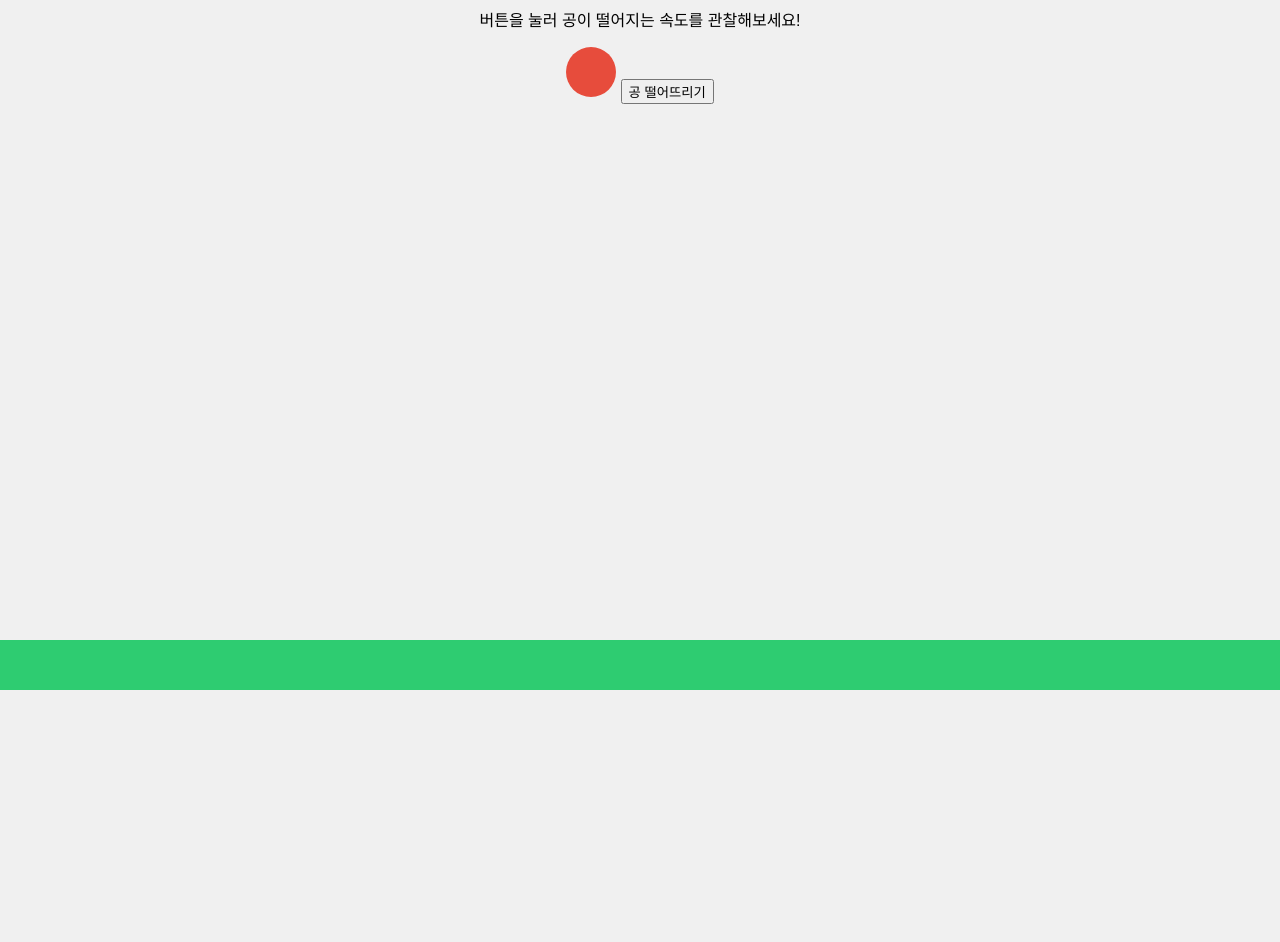
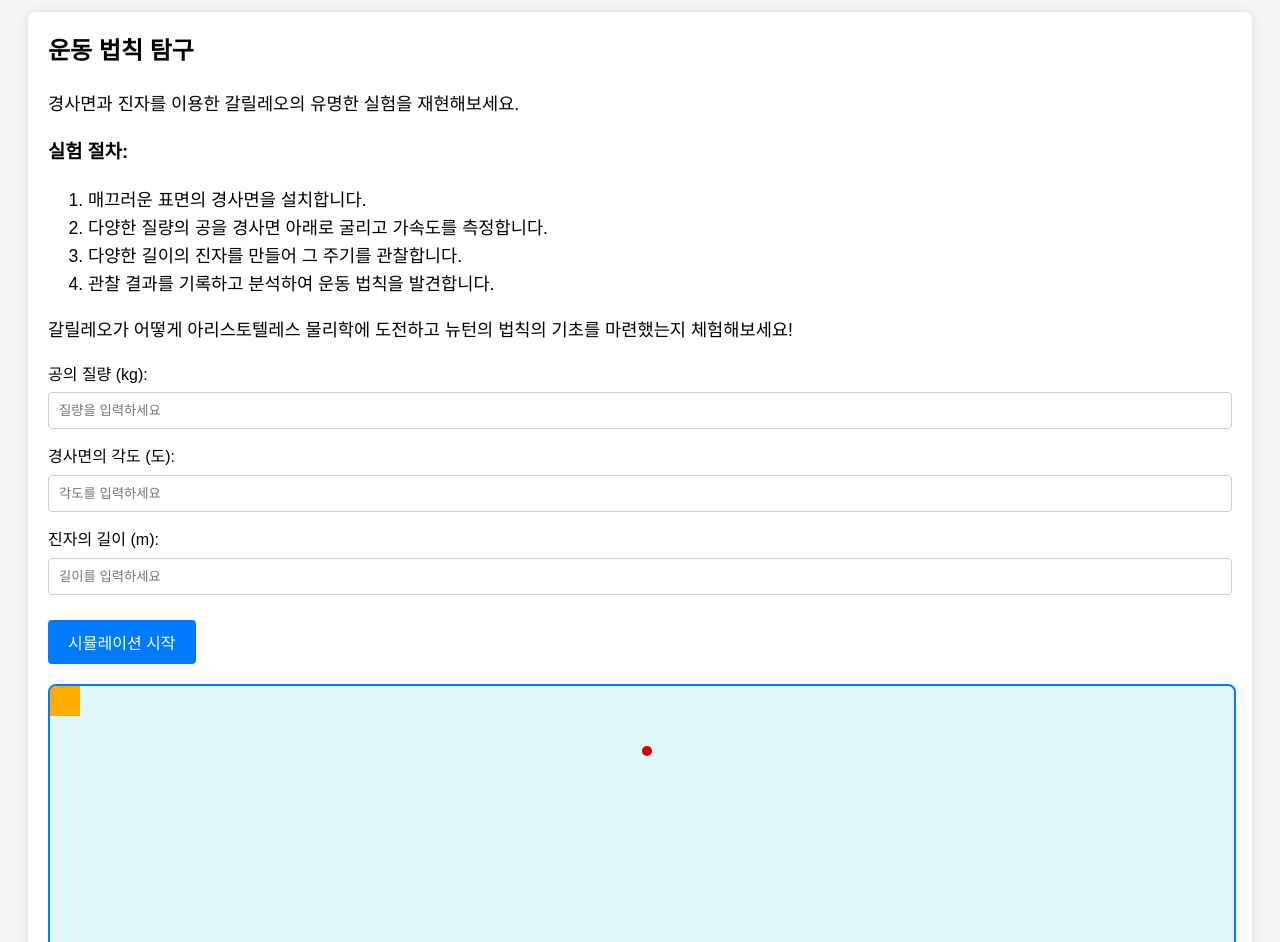
Before and after one commit to Reasonofmoon/science-labs, a website: page experiments/galileo-motion.html in a window 1280 px wide. Shown: the part 110-1052 px from the top of the page. Before the commit the page ends 800 px from the top, so only its background shows below. Drawn offline with Linux system fonts and the light colour scheme.

Commit message:
Update galileo-motion.html

```diff
--- a/experiments/galileo-motion.html
+++ b/experiments/galileo-motion.html
@@ -3,48 +3,170 @@
 <head>
     <meta charset="UTF-8">
     <meta name="viewport" content="width=device-width, initial-scale=1.0">
-    <title>갈릴레오의 운동 실험</title>
+    <title>갈릴레오의 운동 연구 실험</title>
     <style>
         body {
             font-family: Arial, sans-serif;
+            line-height: 1.6;
+            padding: 20px;
+            background-color: #f4f4f4;
+        }
+        .header, .footer {
             text-align: center;
-            background-color: #f0f0f0;
+            margin: 20px 0;
         }
-        .container {
-            margin-top: 50px;
+        .experiment-details {
+            background: white;
+            padding: 20px;
+            margin: 20px 0;
+            border-radius: 8px;
+            box-shadow: 0 0 10px rgba(0, 0, 0, 0.1);
         }
-        .ball {
-            display: inline-block;
-            width: 50px;
-            height: 50px;
-            background-color: #e74c3c;
+        .experiment-details h2 {
+            margin-top: 0;
+        }
+        .experiment-details p, .experiment-details ol {
+            font-size: 1.1em;
+        }
+        .experiment-details .result {
+            margin-top: 20px;
+        }
+        .experiment-details button {
+            padding: 10px 20px;
+            font-size: 1em;
+            margin-top: 10px;
+            cursor: pointer;
+            background-color: #007BFF;
+            color: white;
+            border: none;
+            border-radius: 4px;
+        }
+        .footer a {
+            color: #007BFF;
+            text-decoration: none;
+        }
+        .input-group {
+            margin-bottom: 15px;
+        }
+        .input-group label {
+            display: block;
+            margin-bottom: 5px;
+        }
+        .input-group input {
+            width: calc(100% - 22px);
+            padding: 10px;
+            border: 1px solid #ccc;
+            border-radius: 4px;
+        }
+        #simulation {
+            margin: 20px 0;
+            width: 100%;
+            height: 300px;
+            position: relative;
+            background: #e0f7fa;
+            border: 2px solid #007BFF;
+            border-radius: 8px;
+            overflow: hidden;
+        }
+        #ball, #pendulum {
+            width: 30px;
+            height: 30px;
+            background: #ffab00;
+            position: absolute;
+            transition: transform 1s linear;
+        }
+        #pendulum {
+            width: 10px;
+            height: 10px;
+            background: #D50000;
             border-radius: 50%;
-            position: relative;
-            top: 0;
-        }
-        .ground {
-            width: 100%;
-            height: 50px;
-            background-color: #2ecc71;
-            position: absolute;
-            bottom: 0;
-            left: 0;
+            left: 50%;
+            top: 20%;
+            transform-origin: top;
+            transition: transform 1s ease-in-out;
         }
     </style>
 </head>
 <body>
-    <div class="container">
-        <h1>갈릴레오의 운동 실험</h1>
-        <p>버튼을 눌러 공이 떨어지는 속도를 관찰해보세요!</p>
-        <div class="ball" id="ball"></div>
-        <div class="ground"></div>
-        <button onclick="dropBall()">공 떨어뜨리기</button>
-    </div>
+    <header class="header">
+        <h1>갈릴레오의 운동 연구 실험</h1>
+    </header>
+    <main class="main-content">
+        <section class="experiment-details">
+            <h2>운동 법칙 탐구</h2>
+            <p>경사면과 진자를 이용한 갈릴레오의 유명한 실험을 재현해보세요.</p>
+            <h3>실험 절차:</h3>
+            <ol>
+                <li>매끄러운 표면의 경사면을 설치합니다.</li>
+                <li>다양한 질량의 공을 경사면 아래로 굴리고 가속도를 측정합니다.</li>
+                <li>다양한 길이의 진자를 만들어 그 주기를 관찰합니다.</li>
+                <li>관찰 결과를 기록하고 분석하여 운동 법칙을 발견합니다.</li>
+            </ol>
+            <p>갈릴레오가 어떻게 아리스토텔레스 물리학에 도전하고 뉴턴의 법칙의 기초를 마련했는지 체험해보세요!</p>
+            <div class="input-group">
+                <label for="mass">공의 질량 (kg):</label>
+                <input type="number" id="mass" placeholder="질량을 입력하세요" step="0.1">
+            </div>
+            <div class="input-group">
+                <label for="slope">경사면의 각도 (도):</label>
+                <input type="number" id="slope" placeholder="각도를 입력하세요" step="1" min="0" max="90">
+            </div>
+            <div class="input-group">
+                <label for="length">진자의 길이 (m):</label>
+                <input type="number" id="length" placeholder="길이를 입력하세요" step="0.1">
+            </div>
+            <button onclick="startSimulation()">시뮬레이션 시작</button>
+            <div id="simulation">
+                <div id="ball"></div>
+                <div id="pendulum"></div>
+            </div>
+            <div class="result" id="result"></div>
+        </section>
+    </main>
+    <footer class="footer">
+        <a href="../index.html">실험 목록으로 돌아가기</a>
+    </footer>
+
     <script>
-        function dropBall() {
-            var ball = document.getElementById("ball");
-            ball.style.transition = "top 2s ease";
-            ball.style.top = "500px";
+        function startSimulation() {
+            const mass = parseFloat(document.getElementById('mass').value);
+            const slope = parseFloat(document.getElementById('slope').value);
+            const length = parseFloat(document.getElementById('length').value);
+            const resultDiv = document.getElementById('result');
+            const ball = document.getElementById('ball');
+            const pendulum = document.getElementById('pendulum');
+            const g = 9.8; // 중력 가속도 (m/s^2)
+
+            if (isNaN(mass) || isNaN(slope) || isNaN(length) || mass <= 0 || slope < 0 || slope > 90 || length <= 0) {
+                resultDiv.innerHTML = '<p>올바른 값을 입력하세요.</p>';
+                return;
+            }
+
+            // 경사면 가속도 계산
+            const angleRad = slope * (Math.PI / 180);
+            const acceleration = g * Math.sin(angleRad);
+
+            // 진자 주기 계산
+            const period = 2 * Math.PI * Math.sqrt(length / g);
+
+            // 공 애니메이션
+            ball.style.transitionDuration = `${Math.sqrt(2 * 10 / acceleration)}s`;
+            ball.style.transform = `translateY(${300 - (300 - acceleration * 50)}px)`;
+
+            // 진자 애니메이션
+            pendulum.style.transitionDuration = `${period / 2}s`;
+            pendulum.style.transform = `rotate(45deg)`;
+            setTimeout(() => {
+                pendulum.style.transform = `rotate(-45deg)`;
+            }, period * 500);
+
+            resultDiv.innerHTML = `
+                <p>공의 질량: ${mass} kg</p>
+                <p>경사면의 각도: ${slope} 도</p>
+                <p>경사면에서의 가속도: ${acceleration.toFixed(2)} m/s²</p>
+                <p>진자의 길이: ${length} m</p>
+                <p>진자의 주기: ${period.toFixed(2)} s</p>
+            `;
         }
     </script>
 </body>
```
